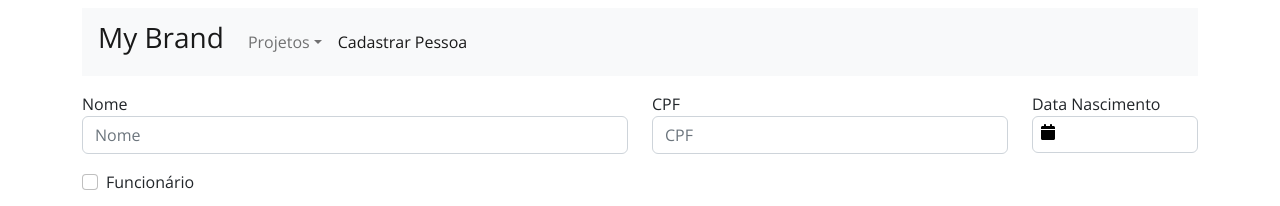
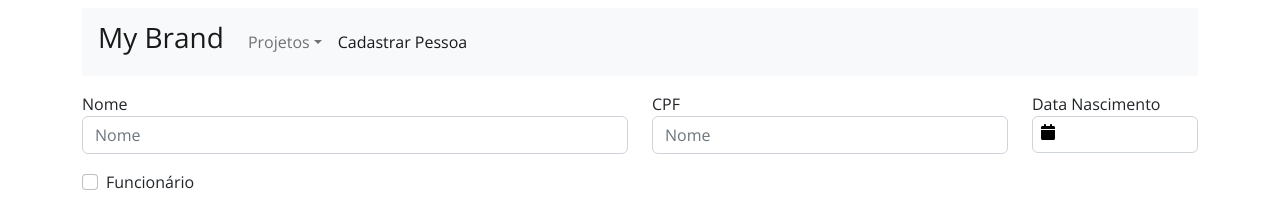
Before and after one commit to renatosantiago/projects-ui, a React (Create React App) app: page /projeto/cadastrar/pessoa in a window 1280 px wide. Shown: the top 206 px of the page. Built offline with nearby package versions, Linux system fonts and the light colour scheme.

Commit message:
adding cancel button on edit

```diff
--- a/src/ui/pages/pessoa/index.js
+++ b/src/ui/pages/pessoa/index.js
@@ -59,16 +59,11 @@ const PessoaForm = () => {
           </div>
           <div className="col-4">
             <label htmlFor="cpf">CPF</label>
-            <input
-              {...register('cpf', {
-                required: 'Campo obrigatório',
-              })}
-              type="text"
-              className="form-control"
+            <Controller
+              control={control}
               name="cpf"
-              aria-describedby="emailHelp"
-              placeholder="CPF"
-              maxLength={14}
+              rules={{ required: true }}
+              render={({ field }) => <input {...field} type="text" maxLength={14} className="form-control" placeholder="Nome"/>}
             />
             {formState.errors.cpf && (
               <div className="invalid-feedback d-block">Campo obrigatório</div>
--- a/src/ui/pages/projetos/cadastrar/projeto-form.js
+++ b/src/ui/pages/projetos/cadastrar/projeto-form.js
@@ -27,6 +27,8 @@ const ProjetoForm = ({ projeto = {} }) => {
       setSelectGerente(response.data);
     });
   }, []);
+
+  const handleCancelar = () => { history.push('/projeto/listar'); }
 
   const onSubmit = (formData) => {
     const data = {
@@ -59,15 +61,11 @@ const ProjetoForm = ({ projeto = {} }) => {
         <div className="row mt-3">
           <div className="col-6 mt-3">
             <label htmlFor="nome">Nome do Projeto</label>
-            <input
-              {...register('nome', {
-                required: 'Campo obrigatório',
-              })}
-              type="text"
-              className="form-control"
-              aria-describedby="nomelHelp"
-              placeholder="Nome"
-              data-testid="nome"
+            <Controller
+              control={control}
+              name="nome"
+              rules={{ required: true }}
+              render={({ field }) => <input {...field} type="text" className="form-control" placeholder="Nome"/>}
             />
             {errors.nome && (
               <div className="invalid-feedback d-block">Campo obrigatório</div>
@@ -238,6 +236,10 @@ const ProjetoForm = ({ projeto = {} }) => {
         <button type="submit" className="btn btn-primary mt-3">
           Salvar
         </button>
+        {
+          isEditing && <button className="btn btn-primary mt-3 ms-1" onClick={() => handleCancelar()}>Cancelar</button>
+        }
+
       </form>
     </div>
   );
```
